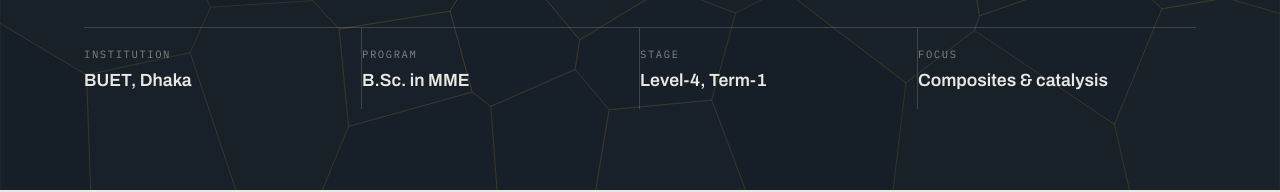
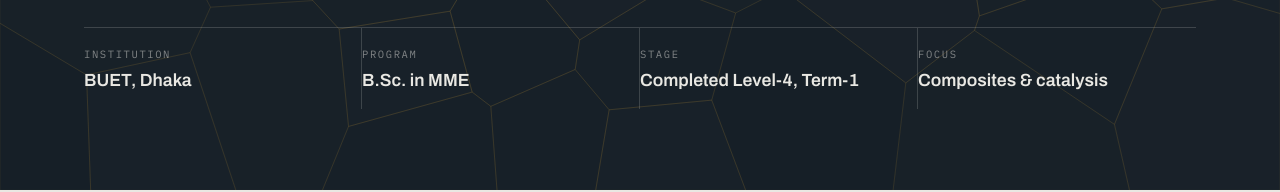
Before and after one commit to JoySarkarBappy/protfolio, a plain HTML site: page index.html in a window 1280 px wide. Shown: the part 577-769 px from the top of the page. Drawn offline with Linux system fonts and the light colour scheme; no server answers.

Commit message:
Update stage: completed Level-4, Term-1
Co-Authored-By: Claude Sonnet 5.5 <noreply@anthropic.com>
Claude-Session: https://claude.ai/code/session_01KLnwivzKkXp2NYWNs4M5nJ

```diff
--- a/index.html
+++ b/index.html
@@ -256,7 +256,7 @@ footer.foot .wrap{display:flex;flex-wrap:wrap;gap:.75rem 1.5rem;justify-content:
     <dl class="specimen">
       <div><dt>Institution</dt><dd>BUET, Dhaka</dd></div>
       <div><dt>Program</dt><dd>B.Sc. in MME</dd></div>
-      <div><dt>Stage</dt><dd>Level-4, Term-1</dd></div>
+      <div><dt>Stage</dt><dd>Completed Level-4, Term-1</dd></div>
       <div><dt>Focus</dt><dd>Composites &amp; catalysis</dd></div>
     </dl>
   </div>
```
